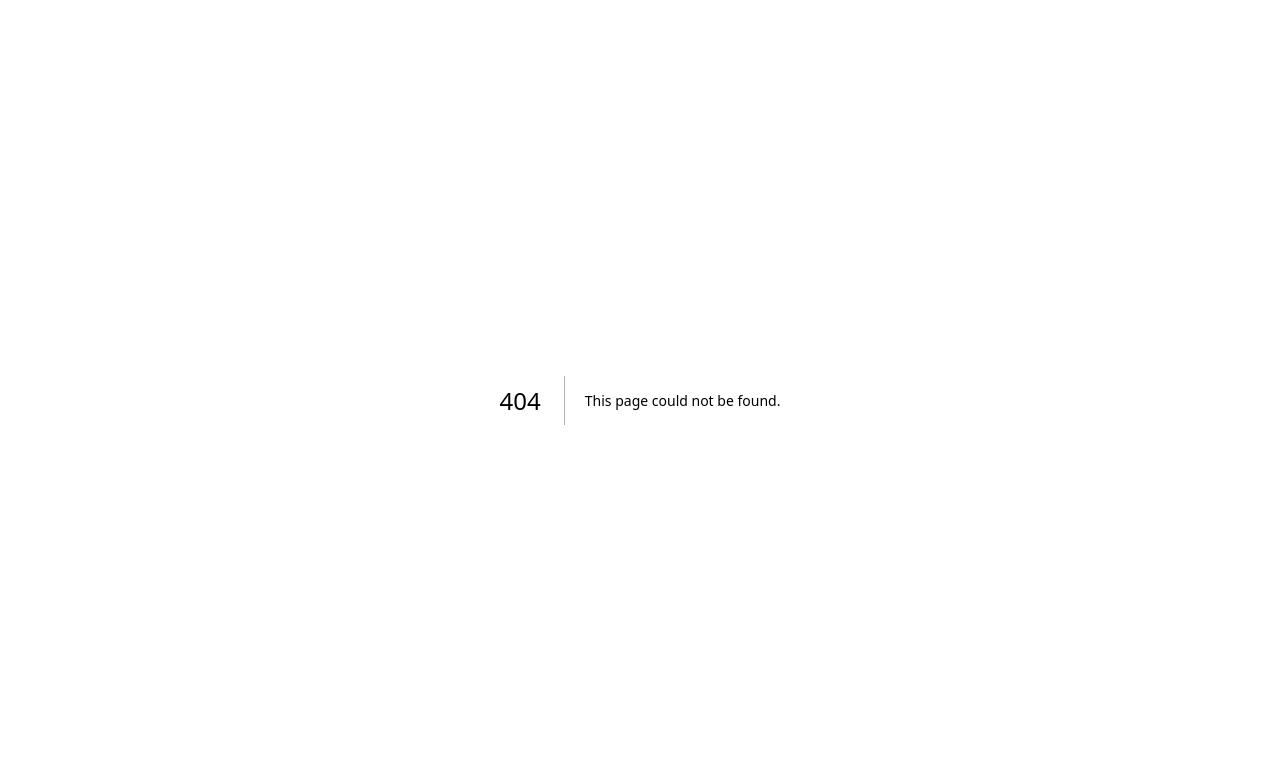
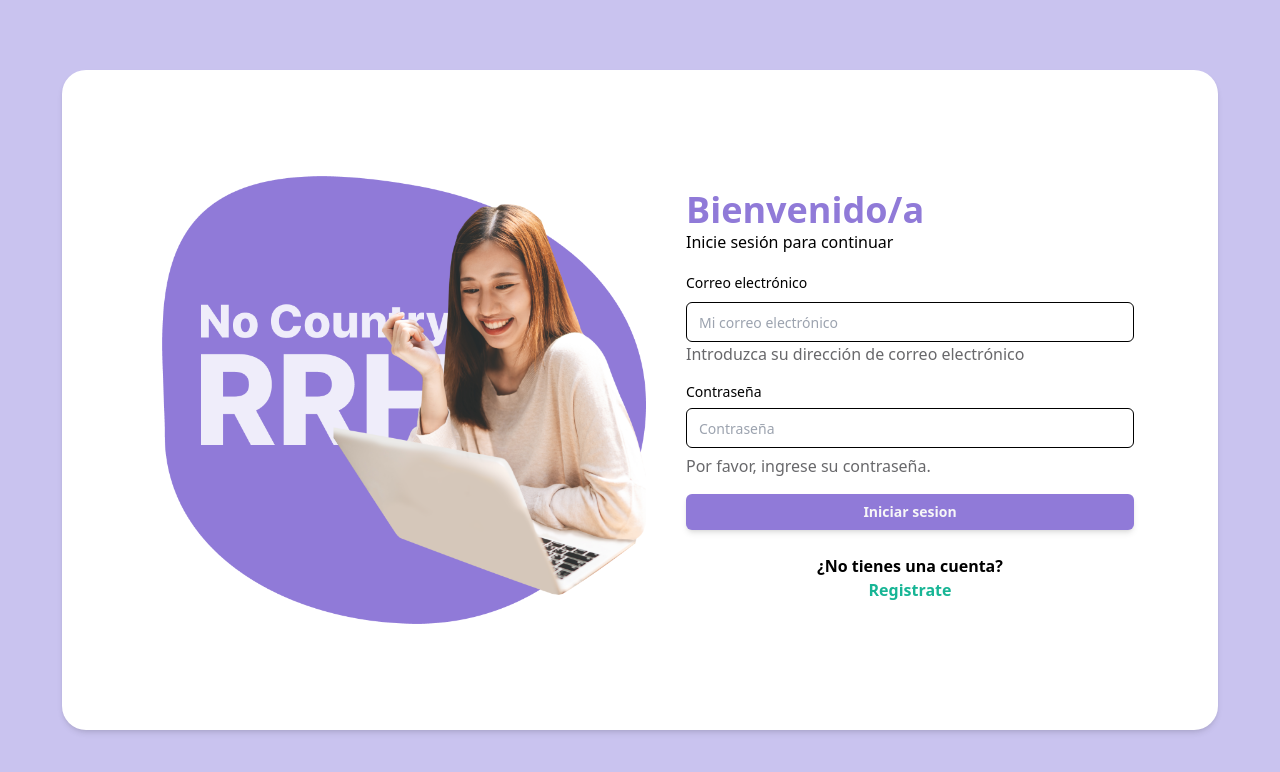
Before and after one commit to devEstivenValencia/No-Country-RRHH, a Next.js app: page /login in a window 1280 px wide. Before the commit this address had no page. Shown: the top 772 px of the page. Built offline with nearby package versions, Linux system fonts and the light colour scheme.

Commit message:
fix: 🐛 solucionado problemas con inicio de sesion

```diff
--- /dev/null
+++ b/src/app/login/page.tsx
@@ -0,0 +1,121 @@
+'use client'
+
+import { Loader } from '#/components/Loader.component'
+import { Password } from '#/components/Password'
+import Typography from '#/components/Typography.component'
+import { Button, Form, FormControl, FormField, FormItem, FormLabel, FormMessage, Input } from '#/components/ui'
+import { APPROUTES } from '#/config/APP.routes'
+import { Password as PasswordEntity, passwordSchema } from '#/entities'
+import { schemaIsValid } from '#/utils/schemaValidator.util'
+import Image from 'next/image'
+import Link from 'next/link'
+import { useForm } from 'react-hook-form'
+import * as v from 'valibot'
+
+const defaultValues = {
+	email: '',
+	password: '' as PasswordEntity
+}
+
+type LoginTypes = typeof defaultValues
+
+const loginSchema = v.object({
+	email: v.string([v.email()]),
+	password: passwordSchema
+})
+
+export default function ProfileForm() {
+	const form = useForm<LoginTypes>({
+		defaultValues
+	})
+
+	const {
+		formState: { isSubmitting, errors },
+		handleSubmit,
+		setError
+	} = form
+
+	async function onSubmit(values: LoginTypes) {
+		if (!schemaIsValid(loginSchema, values)) {
+			setError('root.server', { message: 'Usuario o contraseña invalido' })
+		}
+		// return promise that resolves after 2 seconds
+		return new Promise((resolve, reject) => {
+			setTimeout(() => resolve((value: string) => value), 2000)
+		})
+	}
+
+	return (
+		<div className='md:bg-primary-300 md:h-screen flex justify-center items-center h-screen'>
+			<div className='flex md:justify-center md:shadow-md md:w-[1156px] md:h-[660px] md:rounded-3xl p-20 md:gap-10 bg-[#ffffff]'>
+				<div>
+					<Image src='/images/login-image.png' alt='Imagen Recursos' width={500} height={500} />
+				</div>
+
+				<div className='flex items-center'>
+					<Form {...form}>
+						<form onSubmit={handleSubmit(onSubmit)} className='space-y-4'>
+							<Typography as='h2' className='text-primary-500 font-bold'>
+								Bienvenido/a
+							</Typography>
+							<Typography as='span'>Inicie sesión para continuar</Typography>
+							<FormField
+								control={form.control}
+								name='email'
+								render={({ field }) => (
+									<>
+										<FormItem className='max-w-sm gap-1.5'>
+											<FormLabel htmlFor='email'>Correo electrónico</FormLabel>
+											<FormControl>
+												<Input
+													type='email'
+													className='md:w-[448px]'
+													placeholder='Mi correo electrónico'
+													{...field}
+													required
+												/>
+											</FormControl>
+											<Typography as='span' className='text-neutro-800'>
+												Introduzca su dirección de correo electrónico
+											</Typography>
+										</FormItem>
+									</>
+								)}
+							/>
+							<FormField
+								control={form.control}
+								name='password'
+								render={({ field }) => (
+									<FormItem className='max-w-sm gap-1.5'>
+										<Password variant='current-password' {...field} />
+									</FormItem>
+								)}
+							/>
+							<div className='text-center'>
+								<Button
+									disabled={isSubmitting}
+									variant='default'
+									type='submit'
+									className='bg-primary-500 text-neutro-50 font-bold h-9 md:w-[448px] w-72 shadow-md'
+								>
+									{isSubmitting ? <Loader /> : 'Iniciar sesion'}
+								</Button>
+							</div>
+
+							{errors?.root?.server && <FormMessage>{errors?.root?.server.message}</FormMessage>}
+
+							<div className='py-2 flex flex-col'>
+								<Typography as='span' className='text-center font-bold'>
+									¿No tienes una cuenta?
+								</Typography>
+								<Link href={APPROUTES.REGISTER} className='text-secondary-500 text-center font-bold'>
+									Registrate
+								</Link>
+							</div>
+						</form>
+					</Form>
+				</div>
+			</div>
+		</div>
+	)
+}
```
